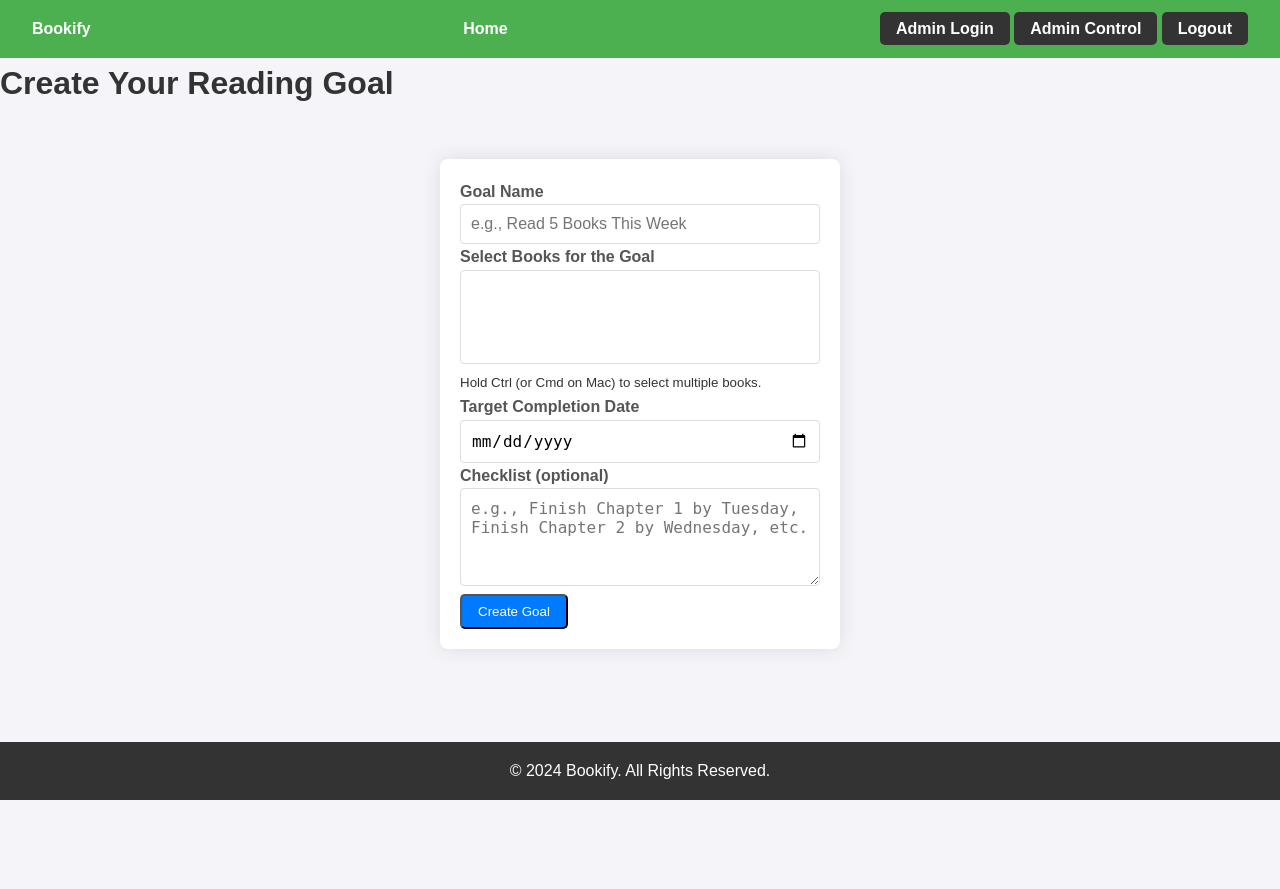
After one commit to sayout-de003/Bookify-Library-, a Django app: page /goal_set/ in a window 1280 px wide. The commit adds this page. Shown: the top 889 px of the page. Run offline with Django 5.2, Linux system fonts and the light colour scheme; a user stored in the database is signed in; lists and menus that the app fills with data are empty.

Commit message:
added goal tracking page

```diff
--- a/library/forms.py
+++ b/library/forms.py
@@ -61,3 +61,16 @@ class BookIssueForm(forms.ModelForm):
             raise forms.ValidationError("Both Book ID and Copy Number are required.")
 
         return cleaned_data
+
+
+from django import forms
+from .models import Goal, Book
+
+class GoalForm(forms.ModelForm):
+    class Meta:
+        model = Goal
+        fields = ['goal_name', 'books', 'target_completion_date']
+        widgets = {
+            'books': forms.CheckboxSelectMultiple,  # Users can select multiple books
+            'target_completion_date': forms.DateTimeInput(attrs={'type': 'datetime-local'}),
+        }
--- a/library/models.py
+++ b/library/models.py
@@ -136,3 +136,23 @@ class UserReadingProgress(models.Model):
 
     def __str__(self):
         return f"{self.user.username} - {self.book.title} - Page {self.current_page}"
+
+
+
+from django.db import models
+from django.contrib.auth.models import User
+from django.utils import timezone
+
+class Goal(models.Model):
+    user = models.ForeignKey(User, on_delete=models.CASCADE)
+    goal_name = models.CharField(max_length=255)
+    books = models.ManyToManyField('Book')  # Multiple books can be selected for a goal
+    target_completion_date = models.DateTimeField()
+    completed = models.BooleanField(default=False)
+    created_at = models.DateTimeField(auto_now_add=True)
+
+    def is_overdue(self):
+        return timezone.now() > self.target_completion_date and not self.completed
+
+    def __str__(self):
+        return self.goal_name
--- /dev/null
+++ b/library/templates/library/goal_create.html
@@ -0,0 +1,39 @@
+{% extends 'library/base.html' %}
+
+{% block title %}Create Reading Goal - Bookify{% endblock %}
+
+{% block content %}
+<div class="create-goal-container">
+    <h1>Create Your Reading Goal</h1>
+    <form method="POST" action="{% url 'goal_create_and_track' %}">
+        {% csrf_token %}
+
+        <div class="form-group">
+            <label for="goal_name">Goal Name</label>
+            <input type="text" id="goal_name" name="goal_name" class="form-control" placeholder="e.g., Read 5 Books This Week" required>
+        </div>
+
+        <div class="form-group">
+            <label for="books">Select Books for the Goal</label>
+            <select id="books" name="books" class="form-control" multiple required>
+                {% for book in available_books %}
+                    <option value="{{ book.id }}">{{ book.title }} by {{ book.author }}</option>
+                {% endfor %}
+            </select>
+            <small>Hold Ctrl (or Cmd on Mac) to select multiple books.</small>
+        </div>
+
+        <div class="form-group">
+            <label for="target_date">Target Completion Date</label>
+            <input type="date" id="target_date" name="target_date" class="form-control" required>
+        </div>
+
+        <div class="form-group">
+            <label for="checklist">Checklist (optional)</label>
+            <textarea id="checklist" name="checklist" class="form-control" rows="4" placeholder="e.g., Finish Chapter 1 by Tuesday, Finish Chapter 2 by Wednesday, etc."></textarea>
+        </div>
+
+        <button type="submit" class="btn btn-primary">Create Goal</button>
+    </form>
+</div>
+{% endblock %}
--- a/library/urls.py
+++ b/library/urls.py
@@ -13,8 +13,9 @@ urlpatterns = [
     path('admin_dashboard/', views.admin_dashboard, name='admin_dashboard'),
     path('admin_export-books/', views.export_book_data, name='export_book_data'),
     path('genre_popularity_chart/', views.genre_popularity_chart, name='genre_popularity_chart'),
-    path('e_reading_view/', views.e_reading_view, name='e_reading_view'),
+    path('books/<int:book_id>/e-reading/', views.e_reading_view, name='e_reading_view'),
     path('admin_control/', views.admin_control_panel, name='admin_control_panel'),  # Add this line
+    path('goal_set/', views.goal_create_and_track, name = 'goal_create_and_track')
 
-      # Ensure this line is present
+
 ]
--- a/library/views.py
+++ b/library/views.py
@@ -16,7 +16,7 @@ import os
 import plotly  # Add this import
 
 from .forms import UserRegistrationForm, BookIssueForm
-from .models import Book, BookIssue, UserReadingProgress# Add this import
+from .models import Book, BookIssue, UserReadingProgress, UserProfile  # Add UserProfile to the import
 
 # User Registration View
 def register(request):
@@ -112,11 +112,16 @@ def book_issue(request):
 @login_required
 def user_profile(request):
     issued_books = BookIssue.objects.filter(user=request.user).order_by('-issue_date')
+    goals = Goal.objects.filter(user=request.user)
+
     for book_issue in issued_books:
-        book_issue.calculate_fine()  # Assuming this method calculates fines
+        book_issue.calculate_fine()
         book_issue.save()
 
-    return render(request, 'library/user_profile.html', {'issued_books': issued_books})
+    return render(request, 'library/user_profile.html', {
+        'issued_books': issued_books,
+        'goals': goals,
+    })
 
 
 
@@ -254,7 +259,6 @@ def export_book_data(request):
 
     return response
 
-# E-Reading View
 @login_required
 def e_reading_view(request, book_id):
     book = get_object_or_404(Book, id=book_id)
@@ -286,7 +290,53 @@ def e_reading_view(request, book_id):
 
     return render(request, 'library/e_reading.html', context)
 
+
 # Admin Control Panel View
 @login_required
 def admin_control_panel(request):
     return render(request, 'library/admin_control.html')  # Admin control panel
+
+
+
+from django.shortcuts import render, redirect
+from django.contrib.auth.decorators import login_required
+from django.contrib import messages
+from .models import Goal
+from .forms import GoalForm
+
+@login_required
+def goal_create_and_track(request):
+    if request.method == 'POST':
+        form = GoalForm(request.POST)
+        if form.is_valid():
+            goal = form.save(commit=False)
+            goal.user = request.user
+            goal.save()
+            form.save_m2m()  # Save many-to-many relationships
+            messages.success(request, 'Your goal has been created!')
+            return redirect('user_profile')
+    else:
+        form = GoalForm()
+
+    return render(request, 'library/goal_create.html', {'form': form})
+
+
+
+
+
+
+from django.core.mail import send_mail
+from django.conf import settings
+from django.utils import timezone
+from .models import Goal
+
+def send_goal_reminder():
+    overdue_goals = Goal.objects.filter(target_completion_date__lt=timezone.now(), completed=False)
+    for goal in overdue_goals:
+        user_email = goal.user.email
+        send_mail(
+            'Reminder: Your reading goal is overdue',
+            f'Dear {goal.user.username},\n\nYour goal to complete "{goal.goal_name}" is overdue. Please check your progress.',
+            settings.DEFAULT_FROM_EMAIL,
+            [user_email],
+        )
```
Also changed, not shown: library/templates/library/admin_dashboard.html (+6 -5 lines), library/templates/library/book_detail.html (+25 -3 lines), library/templates/library/home.html (+6 -11 lines).
